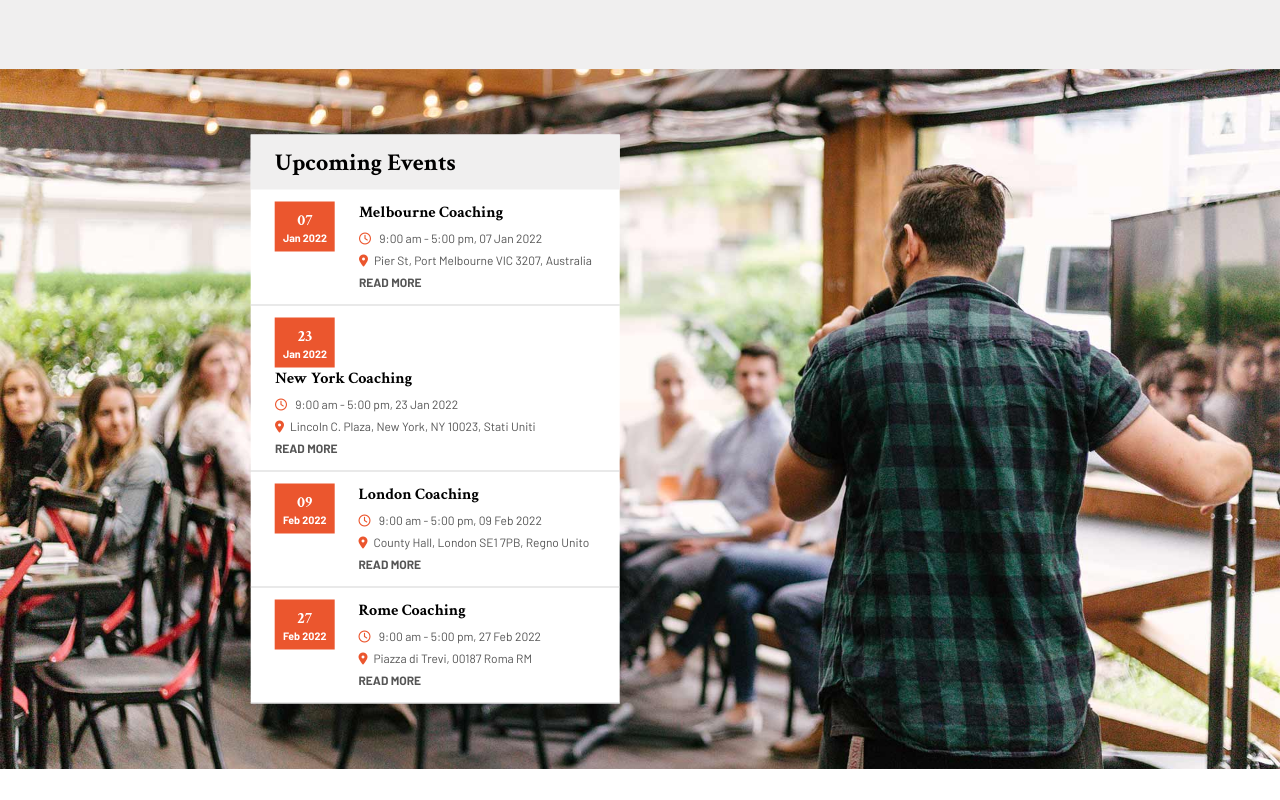
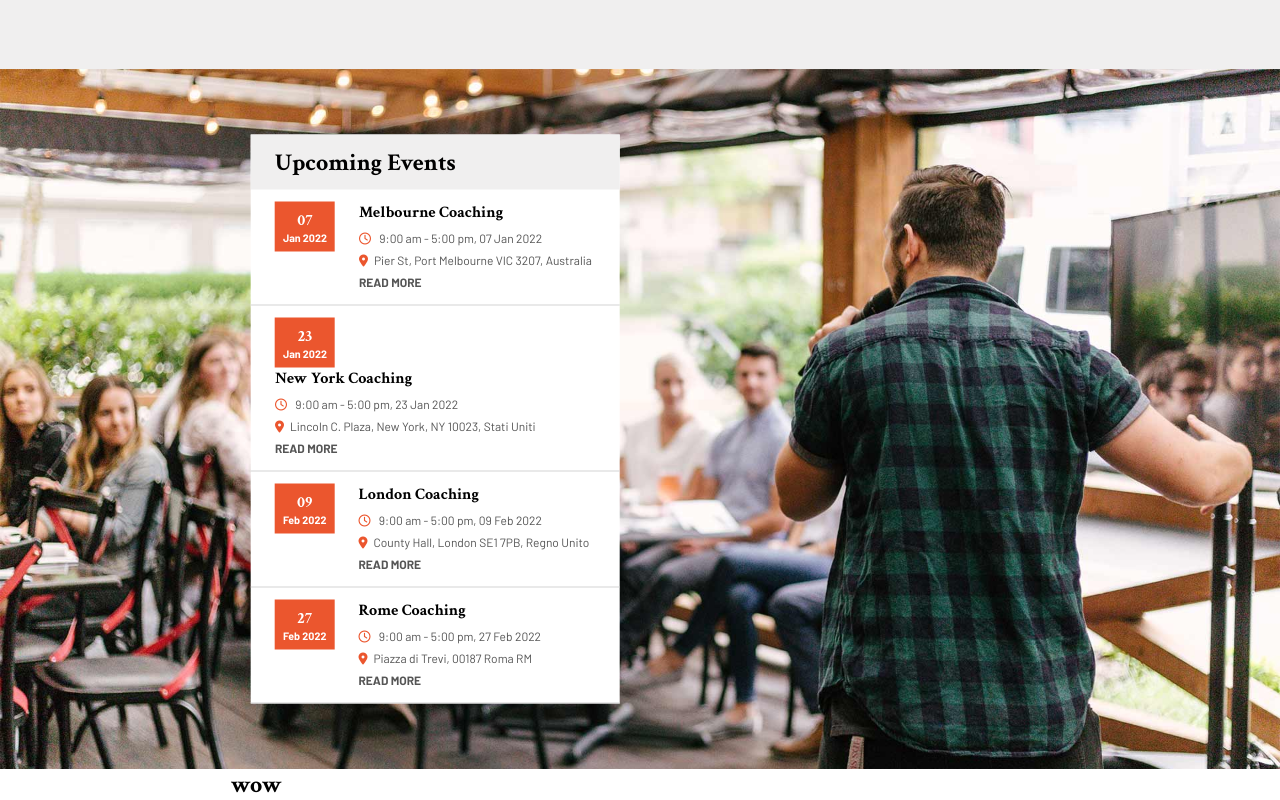
Before and after one commit to PietroDeBianchi/proj-html-vuejs, a Vue app: page / in a window 1280 px wide. Shown: the part 1581-2381 px from the top of the page. Before the commit the page ends 2350 px from the top, so only its background shows below. Built offline with nearby package versions, Linux system fonts and the light colour scheme.

Commit message:
main components added, in-line with time-schedule

```diff
--- a/src/App.vue
+++ b/src/App.vue
@@ -7,7 +7,7 @@ export default {
   components: {
     AppHeader,
     AppMain,
-    AppFooter
+    AppFooter,
   }
 }
 </script>
--- a/src/components/AppMain.vue
+++ b/src/components/AppMain.vue
@@ -2,6 +2,7 @@
 import AppMainService from './mainComponents/AppMainService.vue';
 import AppMainFounder from './mainComponents/AppMainFounder.vue';
 import AppMainEvents from './mainComponents/AppMainEvents.vue';
+import AppMainBrief from './mainComponents/AppMainBrief.vue';
 
 export default {
     name: "AppMain",
@@ -12,7 +13,8 @@ export default {
     components: {
         AppMainService,
         AppMainFounder,
-        AppMainEvents
+        AppMainEvents,
+        AppMainBrief
     }
 }
 </script>
@@ -22,6 +24,7 @@ export default {
         <AppMainService></AppMainService>
         <AppMainFounder></AppMainFounder>
         <AppMainEvents></AppMainEvents>
+        <AppMainBrief></AppMainBrief>
     </main>
 </template>
 
--- /dev/null
+++ b/src/components/mainComponents/AppMainBrief.vue
@@ -0,0 +1,29 @@
+<script>
+export default {
+    name: 'AppMainBrief',
+    data() {
+        return {
+        }
+    },
+}
+
+</script>
+
+<template>
+    <section>
+        <div class="container">
+            <div class="container">
+                <h1>wow</h1>
+            </div>
+        </div>
+    </section>
+</template>
+
+<style scoped lang="scss">
+@use "../../styles/partials/mixins";
+@use "../../styles/partials/variables" as *;
+
+.container {
+    @include mixins.container-margin;
+}
+</style>
```
